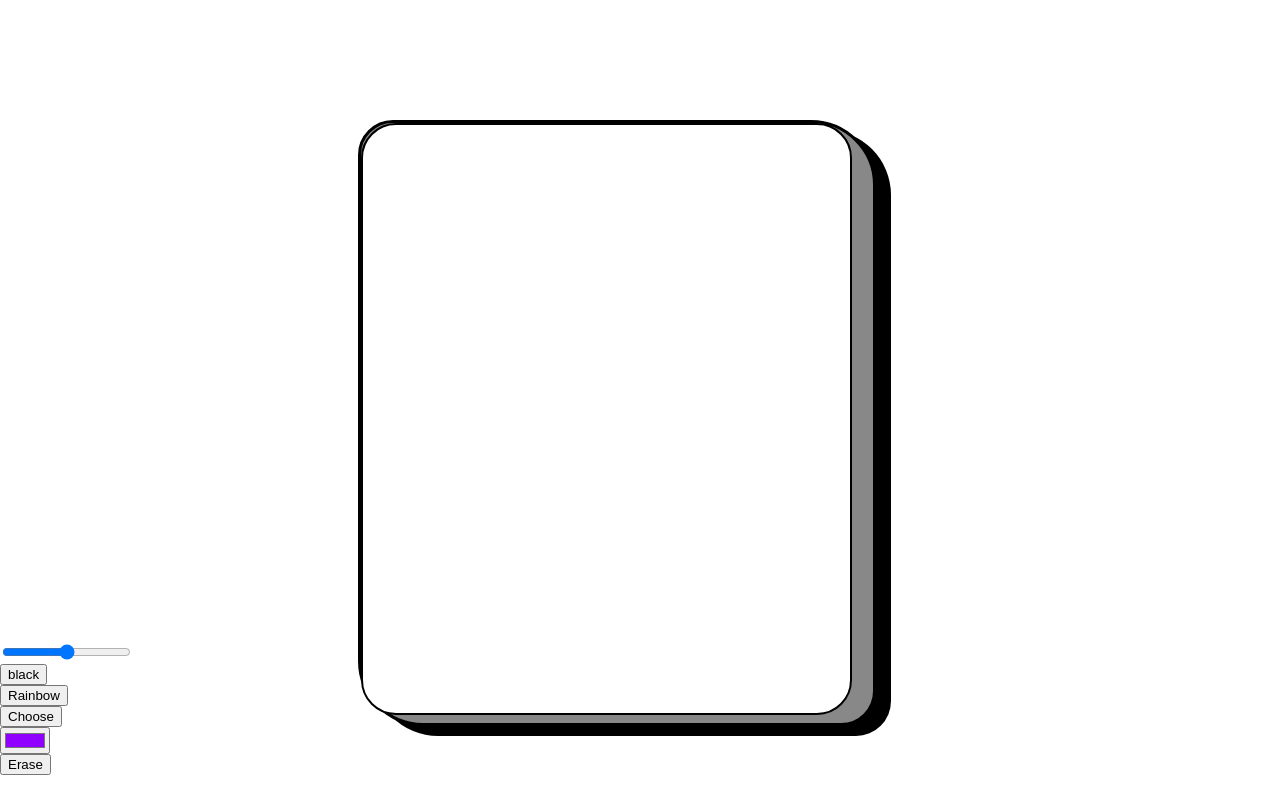
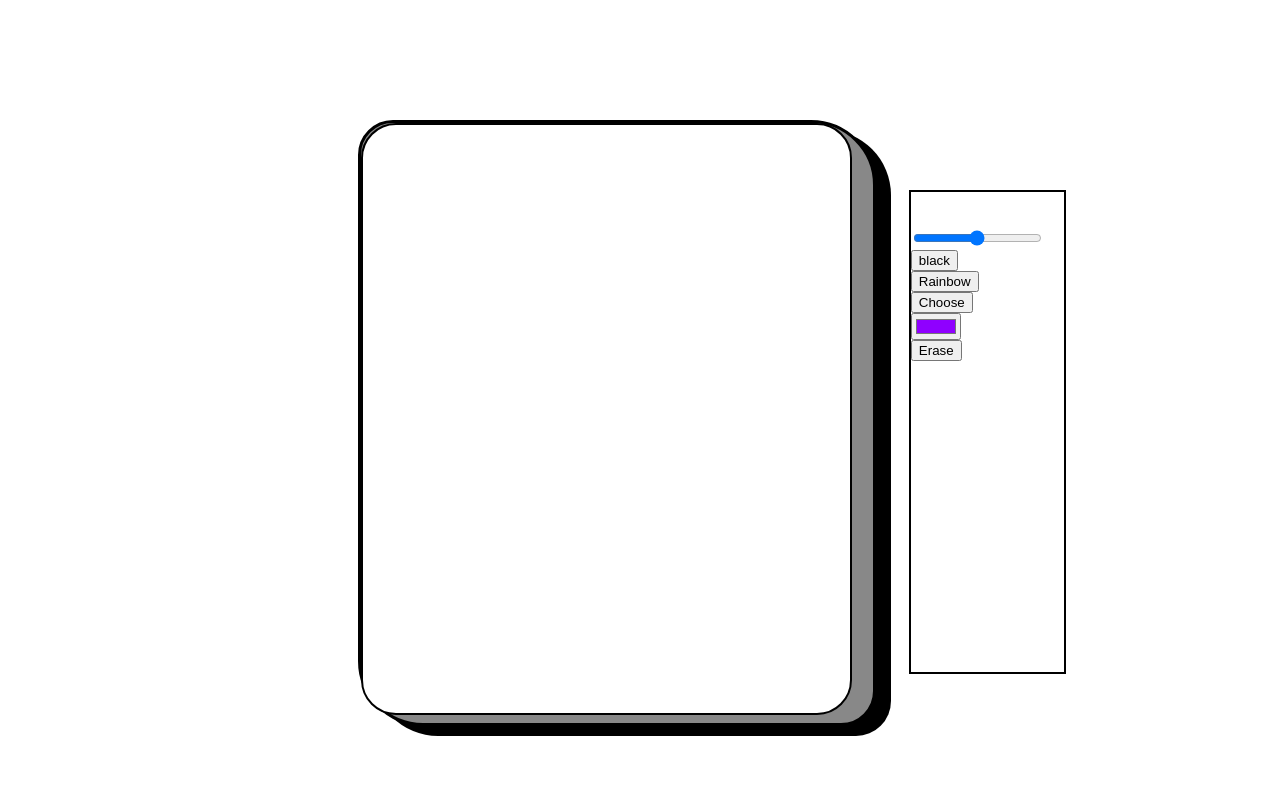
Before and after one commit to rohitjames77/Etch-a-Sketch, a plain HTML site: page index.html in a window 1280 px wide. Drawn offline with Linux system fonts and the light colour scheme.

Commit message:
Fix some change in div control panel

```diff
--- a/style.css
+++ b/style.css
@@ -32,10 +32,10 @@
 
 }
 
-.displayControls {
+.Control-Panel {
 
     position: relative;
-    bottom: 54%;
+    bottom: 52%;
     left: 71%;
     height: 60%;
     width: 12%;
```
